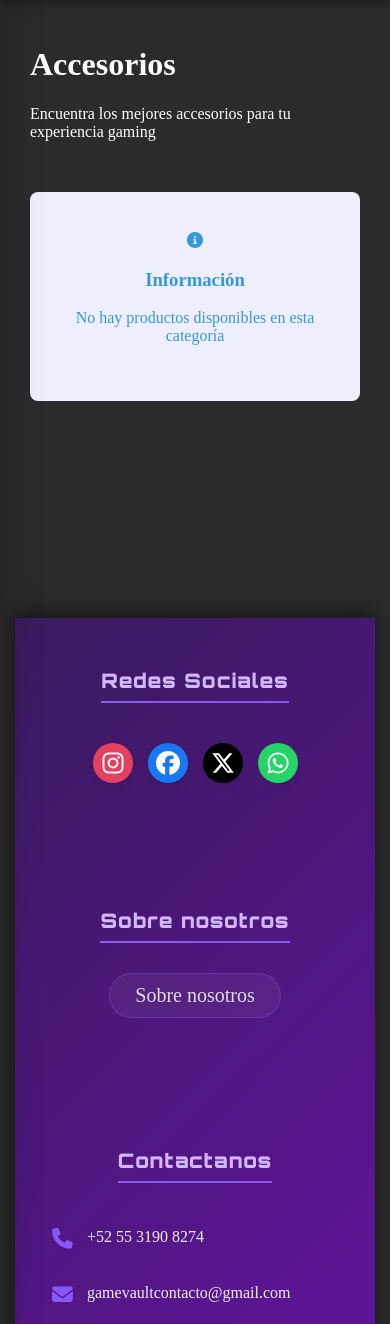
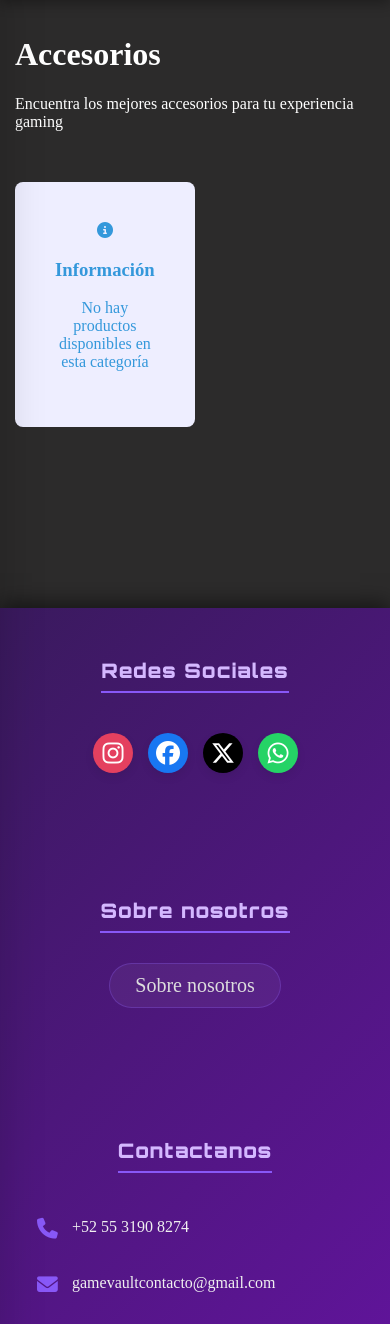
Before and after one commit to Seuahjvyz/GameStore2.0, a Flask app: page /accesorios in a window 390 px wide. Shown: the part 76-1400 px from the top of the page. Run offline with Flask 3, Linux system fonts and the light colour scheme; data that the repository does not hold is empty; parts of the project's set-up code (start-up, migrations or seed data) failed here and were passed over; some libraries are stand-ins or nearby versions.

Commit message:
Estilos productos (2 columnas en pantallas de 600px)

```diff
--- a/app/static/css/prov.css
+++ b/app/static/css/prov.css
@@ -1935,7 +1935,7 @@ body {
         flex-shrink: 0;
     }
 
-        .productos {
+    .productos {
         grid-template-columns: repeat(auto-fill, minmax(250px, 1fr));
         gap: 20px;
         padding: 15px 0;
@@ -1951,19 +1951,20 @@ body {
 
 }
 
-@media (max-width: 480px) {
+@media (max-width: 600px) {
     .btn-buscador {
         justify-content: center;
         width: 100%;
     }
 
-        .productos {
-        grid-template-columns: 1fr;
+    .productos {
+        grid-template-columns: 1fr 1fr;
         gap: 15px;
     }
-    .principal {
-        padding: 10px 15px;
-    }
-
-
-}
+
+    .contenedor-footer{
+        margin: 0;
+    }
+
+
+}
```
